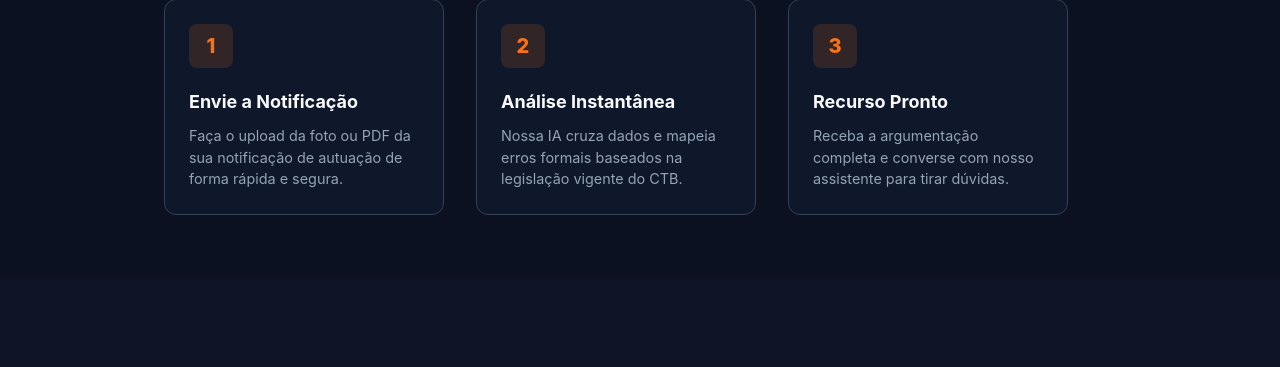
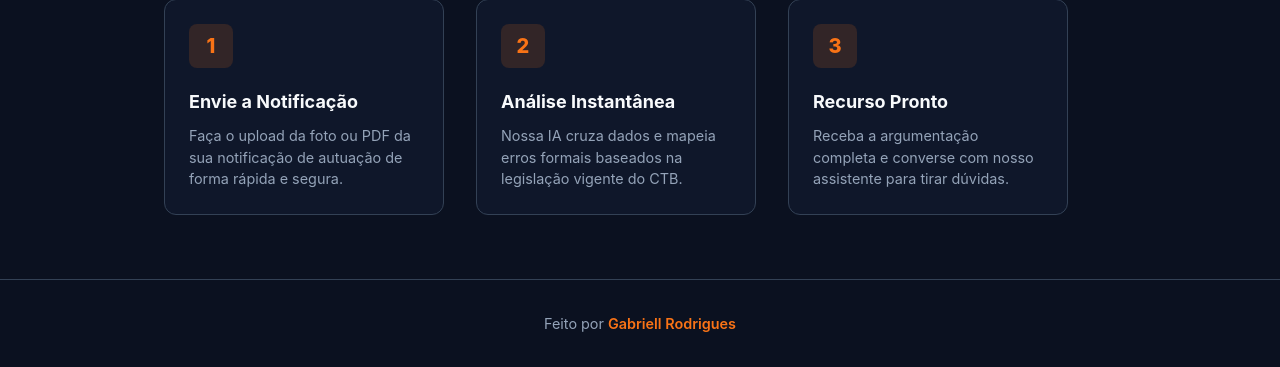
Before and after one commit to G-abriell/recorre-ia, a FastAPI app: page / in a window 1280 px wide. Shown: the part 597-964 px from the top of the page. Before the commit the page ends 812 px from the top, so only its background shows below. Run offline with FastAPI, Linux system fonts and the light colour scheme.

Commit message:
Adicionado rodapé formal ao index.html

```diff
--- a/static/style.css
+++ b/static/style.css
@@ -518,3 +518,24 @@ input[type="file"] {
     .steps-grid { grid-template-columns: repeat(3, 1fr); gap: 2rem; }
     .card { padding: 3rem; }
 }
+
+/* Footer */
+.site-footer {
+    padding: 2rem 1.5rem;
+    text-align: center;
+    border-top: 1px solid var(--color-navy-lighter);
+    color: var(--color-text-muted);
+    font-size: 0.9rem;
+}
+
+.site-footer a {
+    color: var(--color-orange);
+    text-decoration: none;
+    font-weight: 600;
+    transition: color 0.2s;
+}
+
+.site-footer a:hover {
+    color: var(--color-orange-hover);
+    text-decoration: underline;
+}
--- a/templates/index.html
+++ b/templates/index.html
@@ -134,6 +134,10 @@
         </section>
     </main>
 
+    <footer class="site-footer">
+        <p>Feito por <a href="https://github.com/G-abriell" target="_blank" rel="noopener noreferrer">Gabriell Rodrigues</a></p>
+    </footer>
+
     <!-- MODAIS DE AUTENTICAÇÃO -->
     <!-- Modal de Login -->
     <div id="modal-login" class="modal hidden">
```
